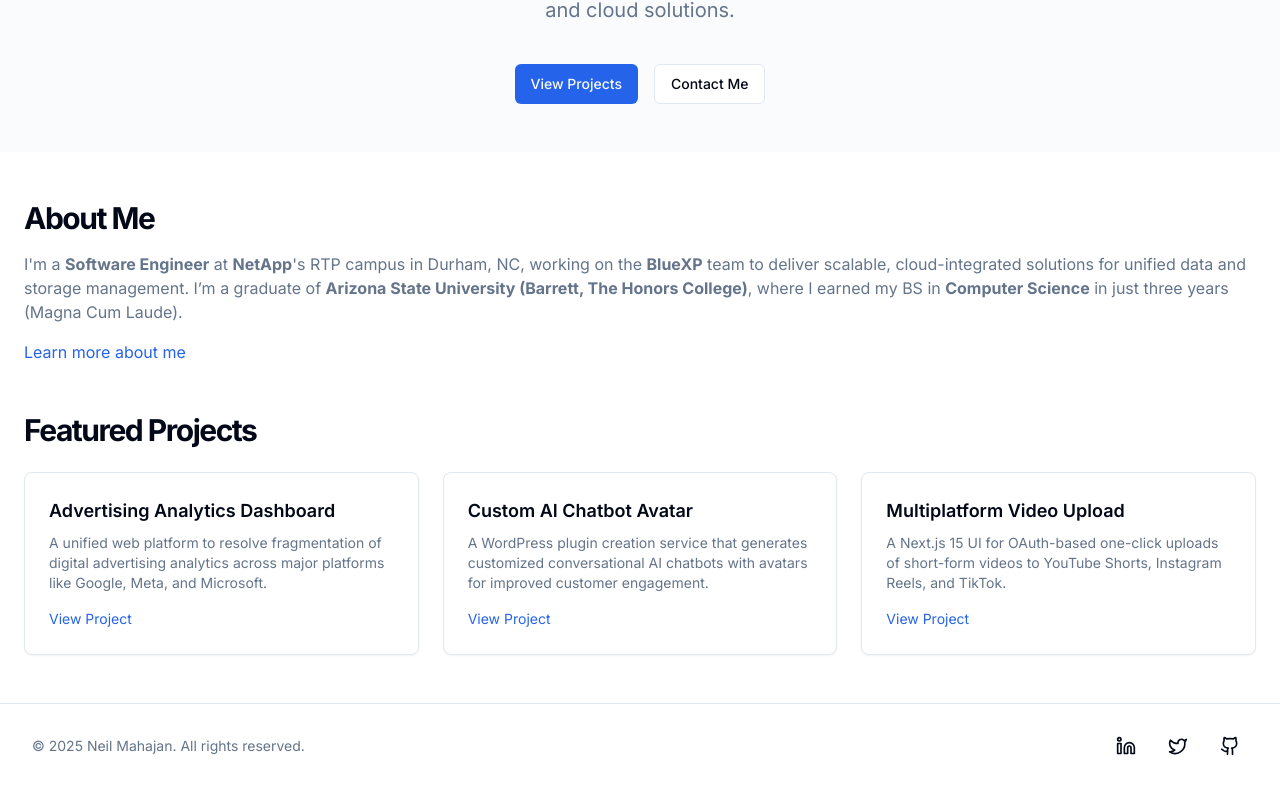
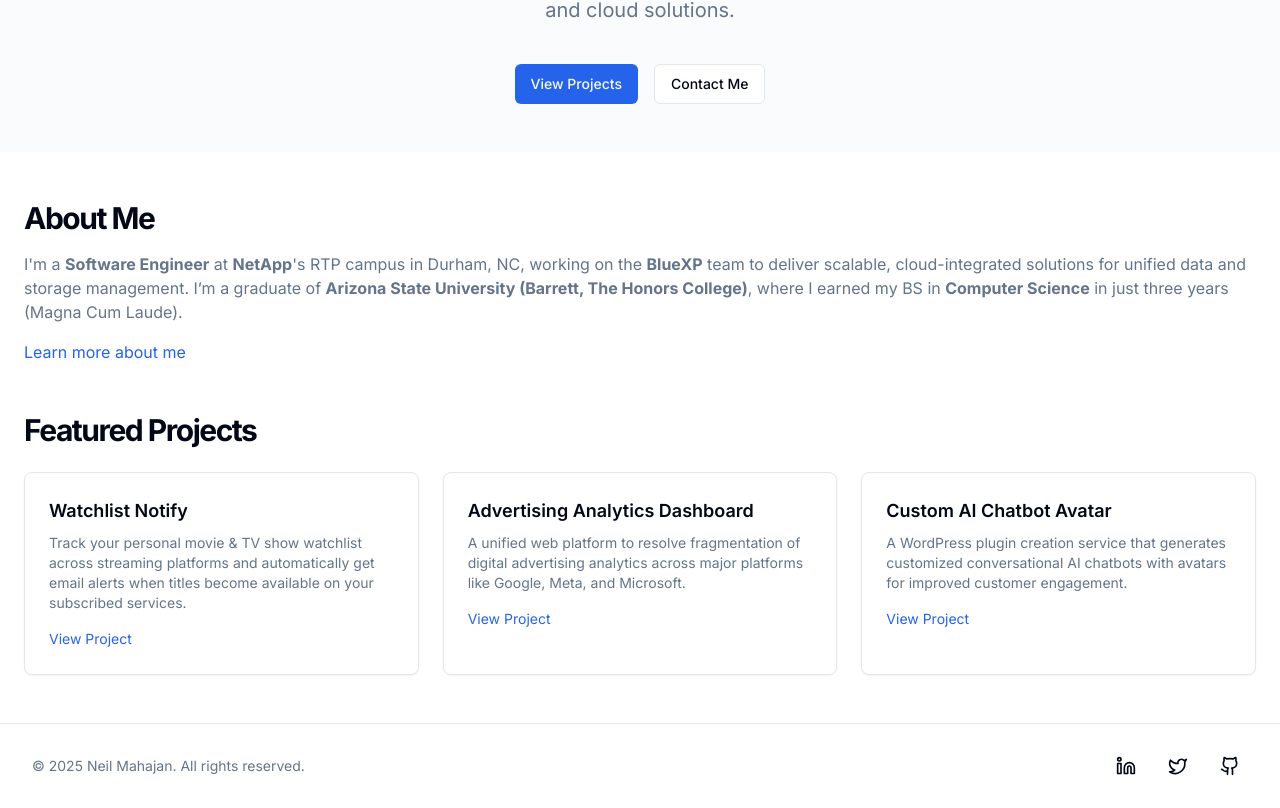
Before and after one commit to Neilsmahajan/neil-mahajan-portfolio, a Next.js app: page / in a window 1280 px wide. Shown: the part 441-1249 px from the top of the page. Built offline with nearby package versions, Linux system fonts and the light colour scheme.

Commit message:
Update featured projects section with Watchlist Notify details

```diff
--- a/app/page.tsx
+++ b/app/page.tsx
@@ -76,6 +76,22 @@ export default function Home() {
           <div className="grid grid-cols-1 md:grid-cols-3 gap-6">
             <div className="rounded-lg border bg-card text-card-foreground shadow-sm">
               <div className="p-6">
+                <h3 className="text-lg font-semibold">Watchlist Notify</h3>
+                <p className="text-sm text-muted-foreground mt-2">
+                  Track your personal movie & TV show watchlist across streaming
+                  platforms and automatically get email alerts when titles
+                  become available on your subscribed services.
+                </p>
+                <Link
+                  href="/projects/watchlist-notify"
+                  className="text-primary text-sm mt-4 inline-block hover:underline"
+                >
+                  View Project
+                </Link>
+              </div>
+            </div>
+            <div className="rounded-lg border bg-card text-card-foreground shadow-sm">
+              <div className="p-6">
                 <h3 className="text-lg font-semibold">
                   Advertising Analytics Dashboard
                 </h3>
@@ -110,24 +126,6 @@ export default function Home() {
                 </Link>
               </div>
             </div>
-            <div className="rounded-lg border bg-card text-card-foreground shadow-sm">
-              <div className="p-6">
-                <h3 className="text-lg font-semibold">
-                  Multiplatform Video Upload
-                </h3>
-                <p className="text-sm text-muted-foreground mt-2">
-                  A Next.js 15 UI for OAuth-based one-click uploads of
-                  short-form videos to YouTube Shorts, Instagram Reels, and
-                  TikTok.
-                </p>
-                <Link
-                  href="/projects/multiplatform-video-upload"
-                  className="text-primary text-sm mt-4 inline-block hover:underline"
-                >
-                  View Project
-                </Link>
-              </div>
-            </div>
           </div>
         </div>
       </section>
```
